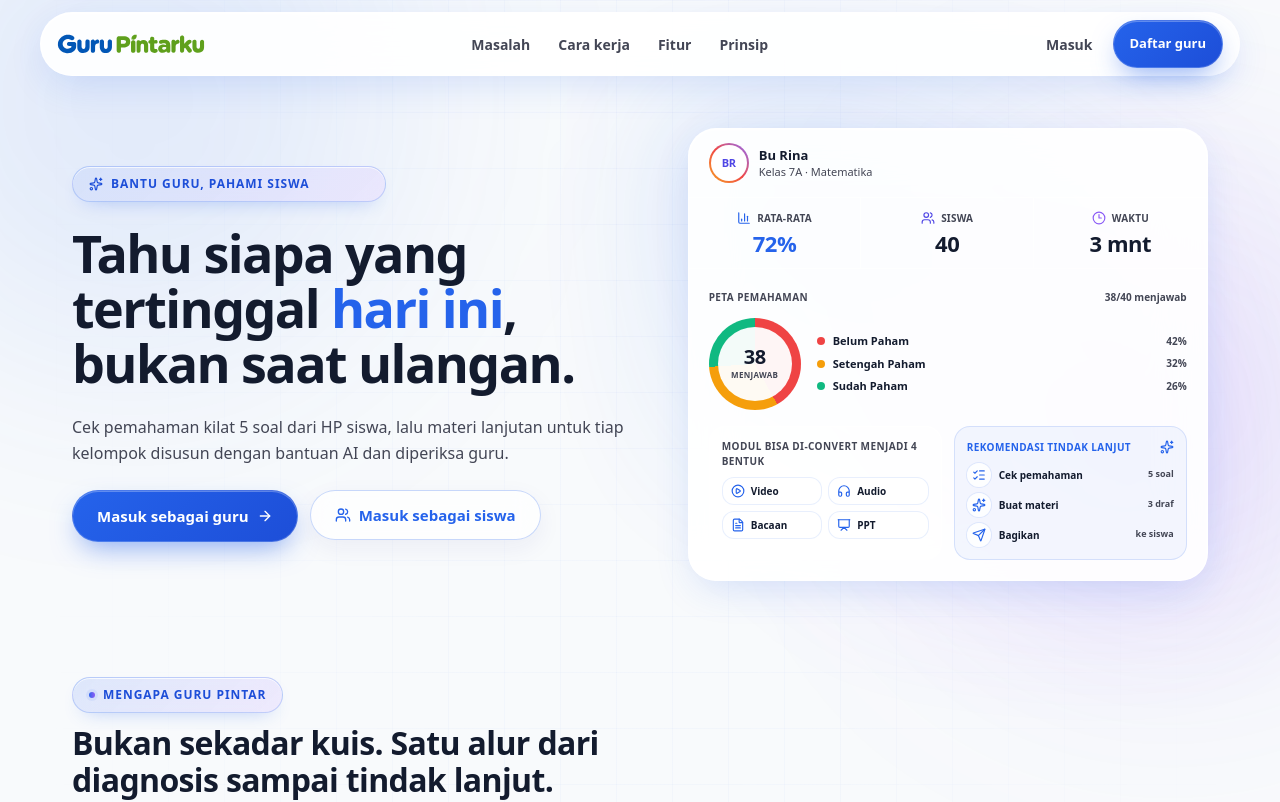
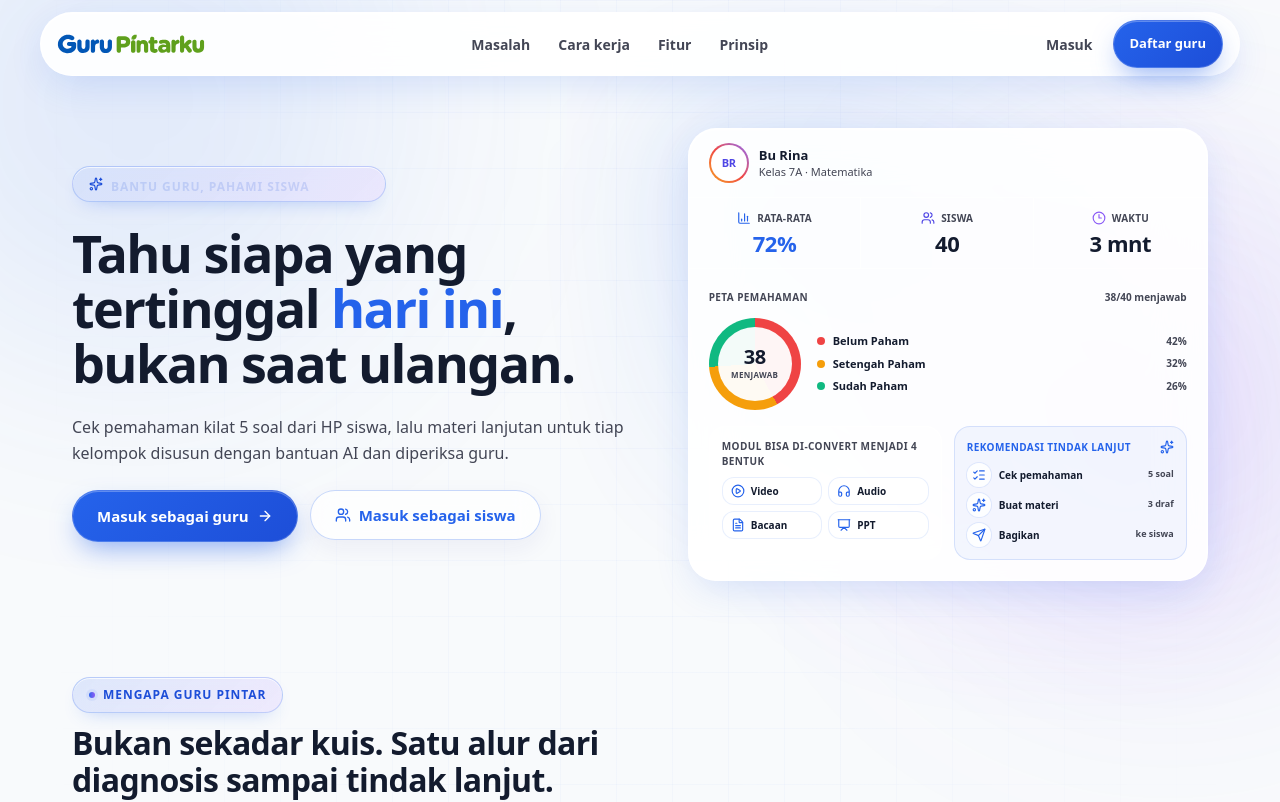
Before and after one commit to hsbysddq/gurupintar, a Next.js app: page / in a window 1280 px wide. Shown: the top 802 px of the page. Built offline with nearby package versions, Linux system fonts and the light colour scheme.

Commit message:
style(landing): percepat animasi teks badge hero

```diff
--- a/components/TeksBerputar.tsx
+++ b/components/TeksBerputar.tsx
@@ -8,8 +8,8 @@ const KALIMAT = [
   "Inovasi dalam Mengajar",
 ];
 
-const JEDA_MS = 4000;
-const JEDA_GANTI_MS = 260;
+const JEDA_MS = 3200;
+const JEDA_GANTI_MS = 200;
 
 /** Teks badge landing yang berganti otomatis tanpa menggeser lebar pill. */
 export function TeksBerputar() {
@@ -38,7 +38,7 @@ export function TeksBerputar() {
           <span
             key={kalimat}
             aria-hidden={!sedangTampil}
-            className={`col-start-1 row-start-1 transition-all duration-300 ease-out motion-reduce:transition-none ${
+            className={`col-start-1 row-start-1 transition-all duration-200 ease-out motion-reduce:transition-none ${
               sedangTampil ? "translate-y-0 opacity-100" : "translate-y-1 opacity-0"
             }`}
           >
```
